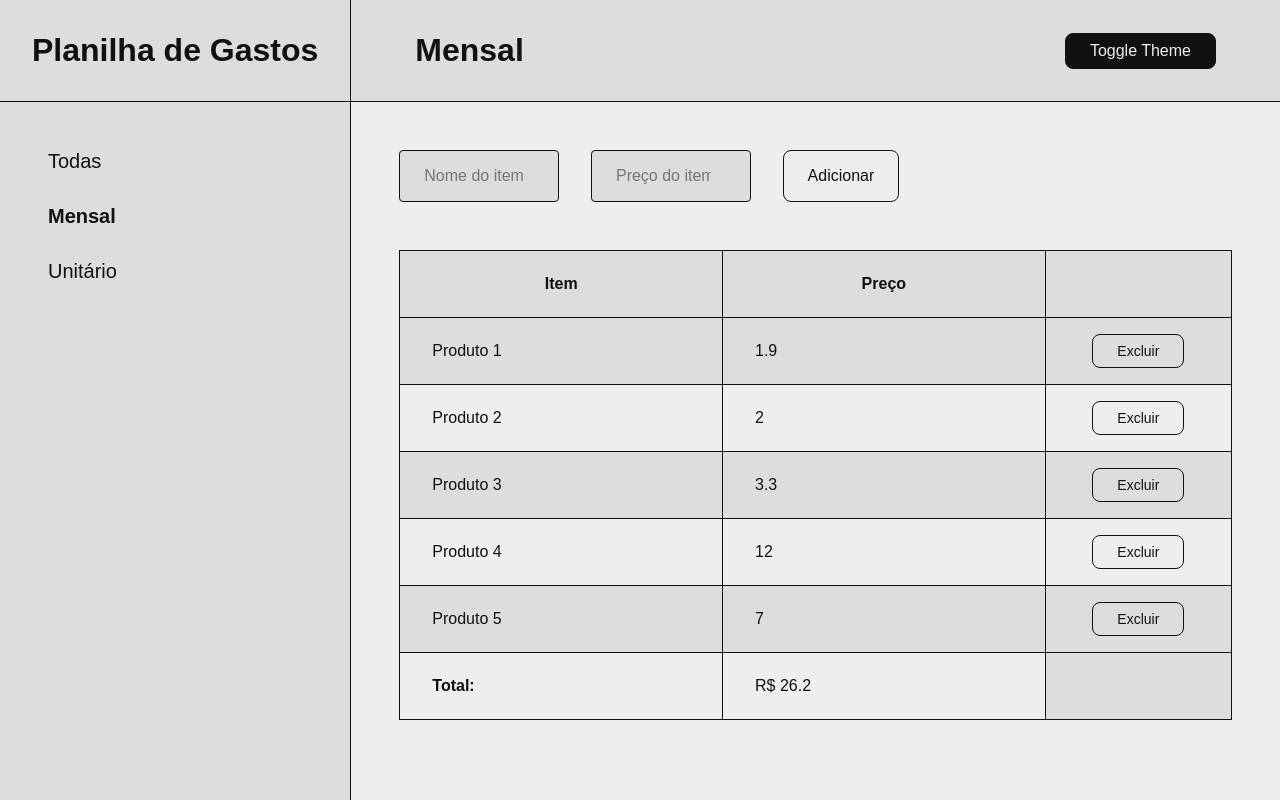
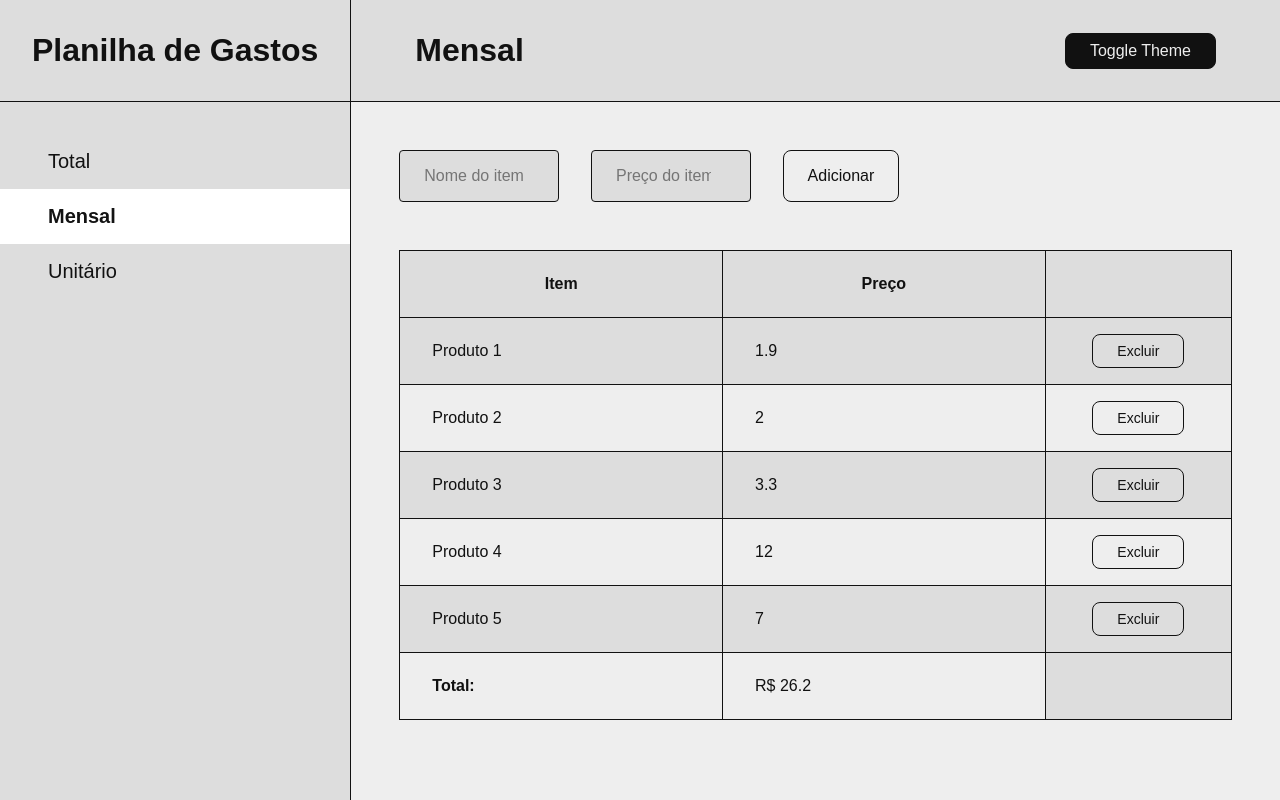
Before and after one commit to Marceometry/Planilha-de-Gastos, a React (Create React App) app: page / in a window 1280 px wide. Built offline with nearby package versions, Linux system fonts and the light colour scheme.

Commit message:
start page navigation

```diff
--- a/src/App.js
+++ b/src/App.js
@@ -1,10 +1,5 @@
-import { Layout } from './layout'
-import { Routes } from './routes'
+import { Router } from './router'
 
 export default function App() {
-  return (
-    <Layout>
-      <Routes />
-    </Layout>
-  )
+  return <Router />
 }
--- a/src/components/Sidebar/index.jsx
+++ b/src/components/Sidebar/index.jsx
@@ -1,10 +1,9 @@
-// import { Link } from 'react-router-dom'
 import * as S from './styles'
 
 const pages = [
-  { title: 'Todas', link: '/' },
-  { title: 'Mensal', link: '/mensal' },
-  { title: 'Unitário', link: '/unitário' },
+  { title: 'Total', path: '/' },
+  { title: 'Mensal', path: '/mensal' },
+  { title: 'Unitário', path: '/unitário' },
 ]
 
 export function Sidebar() {
@@ -18,8 +17,8 @@ export function Sidebar() {
         {pages?.map((item) => (
           <S.Link
             key={item.title}
-            to={`/${item.link}`}
-            active={item.link === '/mensal'}
+            to={`${item.path}`}
+            active={item.path === '/mensal'}
           >
             {item.title}
           </S.Link>
--- a/src/components/Sidebar/styles.js
+++ b/src/components/Sidebar/styles.js
@@ -1,3 +1,4 @@
+import { Link as a } from 'react-router-dom'
 import styled from 'styled-components'
 
 export const Sidebar = styled.aside`
@@ -17,12 +18,14 @@ export const Nav = styled.nav`
   flex-direction: column;
 `
 
-export const Link = styled.a`
+export const Link = styled(a)`
   width: 100%;
   padding: 1rem;
   padding-left: 3rem;
   font-size: 1.25rem;
   font-weight: ${({ active }) => active && 'bold'};
+  filter: ${({ active }) => active && 'brightness(1.1)'};
+  background-color: ${({ theme, active }) => active && theme.primaryBackground};
   transition: background-color 0.2s;
 
   &:hover {
--- a/src/pages/Monthly/index.jsx
+++ b/src/pages/Monthly/index.jsx
@@ -1,10 +1,11 @@
+import { Layout } from '../../layout'
 import { AddItem, Table } from '../../components'
 
 export function Monthly() {
   return (
-    <>
+    <Layout>
       <AddItem />
       <Table />
-    </>
+    </Layout>
   )
 }
--- a/src/providers.js
+++ b/src/providers.js
@@ -4,9 +4,11 @@ import { ExpensesProvider } from './contexts/ExpensesContext'
 
 export function Providers({ children }) {
   return (
-    <ThemeContextProvider>
-      <ExpensesProvider>{children}</ExpensesProvider>
-      <GlobalStyles />
-    </ThemeContextProvider>
+    <ExpensesProvider>
+      <ThemeContextProvider>
+        {children}
+        <GlobalStyles />
+      </ThemeContextProvider>
+    </ExpensesProvider>
   )
 }
--- a/src/routes/index.jsx
+++ b/src/router.jsx
@@ -1,7 +1,7 @@
 import { BrowserRouter, Switch, Route } from 'react-router-dom'
-import { Monthly } from '../pages'
+import { Monthly } from './pages'
 
-export function Routes() {
+export function Router() {
   return (
     <BrowserRouter>
       <Switch>
--- a/src/styles/GlobalStyles.js
+++ b/src/styles/GlobalStyles.js
@@ -28,6 +28,7 @@ export const GlobalStyles = createGlobalStyle`
     color: inherit;
     background: inherit;
     font-size: inherit;
+    text-decoration: none;
     cursor: pointer;
   }
 
```
